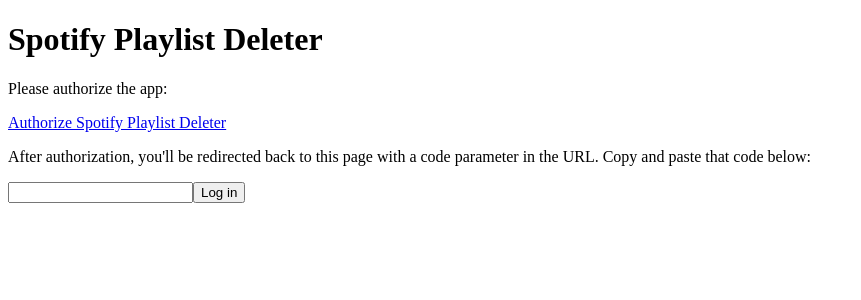
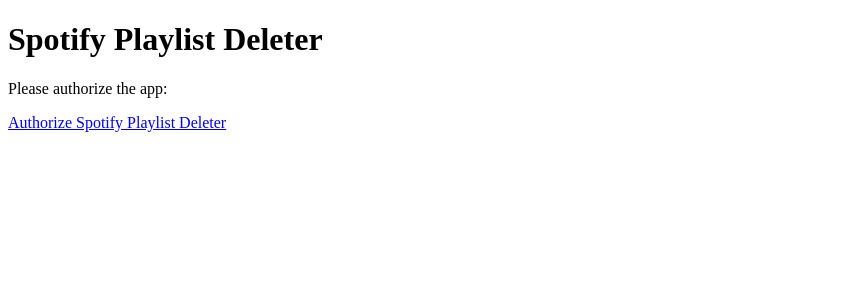
Before and after one commit to Markkop/Multiple-Playlist-deleter, a Next.js app: page / in a window 1280 px wide. Shown: the top 300 px of the page, without its empty margins (0-861 px from the left). Built offline with nearby package versions, Linux system fonts and the light colour scheme; what spotify-web-api-node would draw is missing.

Commit message:
feat: get code from URL automatically

```diff
--- a/src/pages/index.tsx
+++ b/src/pages/index.tsx
@@ -1,4 +1,4 @@
-import { useState } from "react";
+import { useState, useEffect } from "react";
 import axios from "axios";
 import SpotifyWebApi from "spotify-web-api-node";
 
@@ -10,7 +10,6 @@
 });
 
 export default function Home() {
-  const [code, setCode] = useState("");
   const [accessToken, setAccessToken] = useState("");
   const [refreshToken, setRefreshToken] = useState("");
   const [userId, setUserId] = useState("");
@@ -21,7 +20,15 @@
     redirectUri
   )}&scope=playlist-read-private%20playlist-modify-public%20playlist-modify-private`;
 
-  async function loginUser() {
+  useEffect(() => {
+    const urlParams = new URLSearchParams(window.location.search);
+    const code = urlParams.get("code");
+    if (code) {
+      loginUser(code);
+    }
+  }, []);
+
+  async function loginUser(code: string) {
     if (!code) return;
     const response = await axios.post("/api/auth", { code });
     const { access_token, refresh_token } = response.data.accessTokenData;
@@ -105,21 +112,6 @@
             >
               Authorize Spotify Playlist Deleter
             </a>
-            <p className="mb-2">
-              After authorization, you'll be redirected back to this page with a
-              code parameter in the URL. Copy and paste that code below:
-            </p>
-            <input
-              value={code}
-              onChange={(e) => setCode(e.target.value)}
-              className="border border-gray-300 p-2 rounded w-full mb-2"
-            />
-            <button
-              onClick={loginUser}
-              className="bg-green-500 hover:bg-green-600 text-white px-4 py-2 rounded w-full"
-            >
-              Log in
-            </button>
           </>
         )}
       </div>
```
